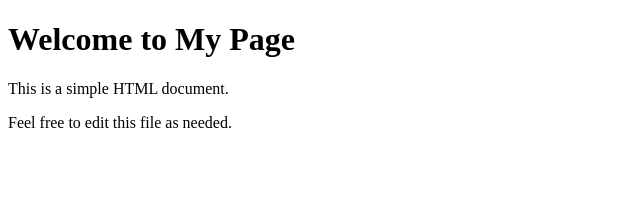
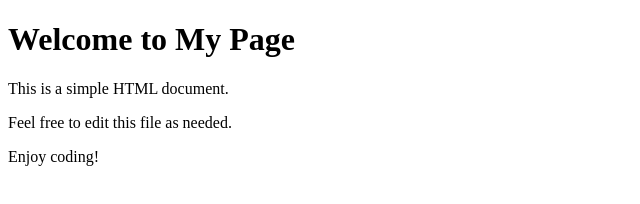
Before and after one commit to medinihm/MyGitRepo, a plain HTML site: page index.html in a window 1280 px wide. Shown: the whole page, without its empty margins (0-640 px from the left). Drawn offline with Linux system fonts and the light colour scheme.

Commit message:
Fifth Version

```diff
--- a/index.html
+++ b/index.html
@@ -10,5 +10,6 @@
     <h1>Welcome to My Page</h1>
     <p>This is a simple HTML document.</p>
     <p>Feel free to edit this file as needed.</p>
+    <p>Enjoy coding!</p>
 </body>
 </html>
```
